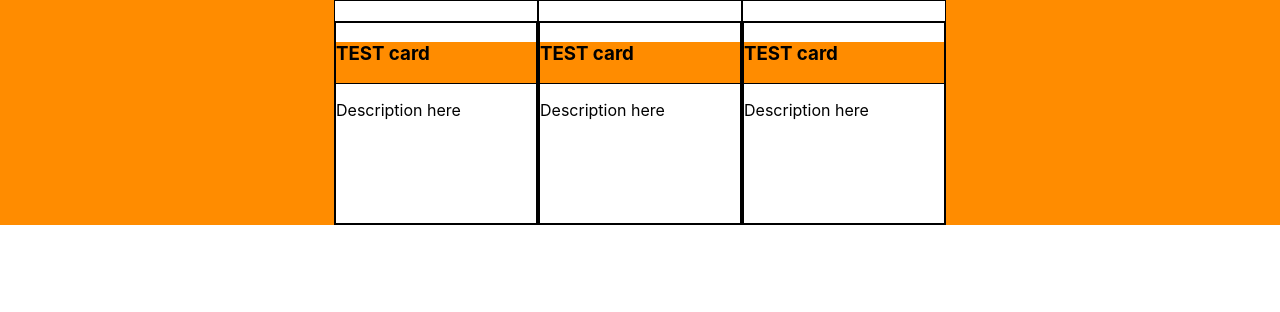
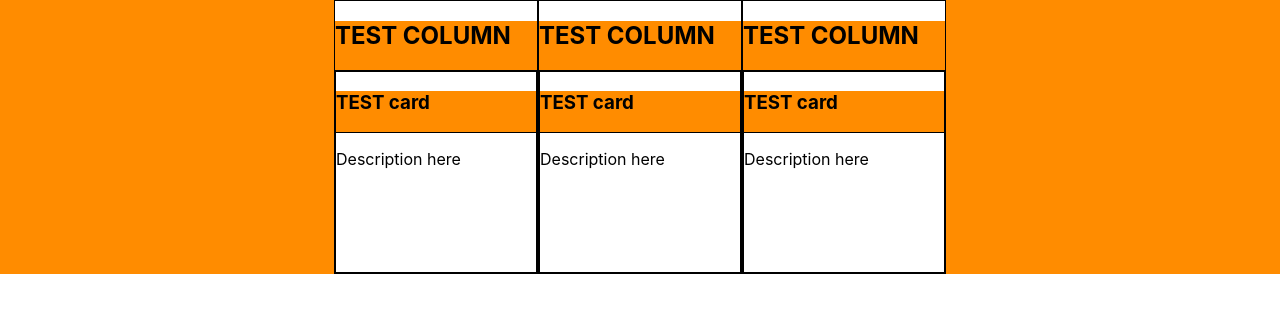
Before and after one commit to shanicunn/kanban-board-mintbean-olympics, a React (Create React App) app: page / in a window 1280 px wide. Shown: the top 312 px of the page. Built offline with nearby package versions, Linux system fonts and the light colour scheme.

Commit message:
Test text for visual

```diff
--- a/src/components/KanBanColumn.js
+++ b/src/components/KanBanColumn.js
@@ -9,7 +9,7 @@ class KanBanColumn extends React.Component {
             <main className="column">
                 {/* COLUMN TITLE */}
                 <section className="column-title">
-                    <h1></h1>
+                    <h1>TEST COLUMN</h1>
                 </section>
                 {/* COLUMN CARDS */}
                 <section className="column-card">
```
